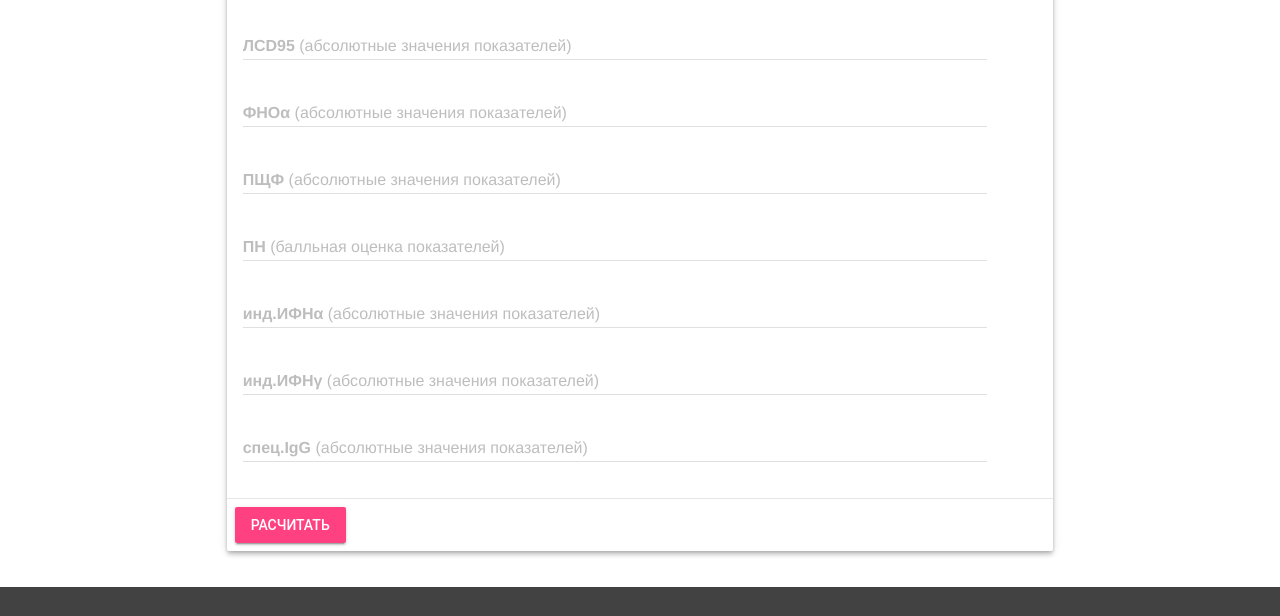
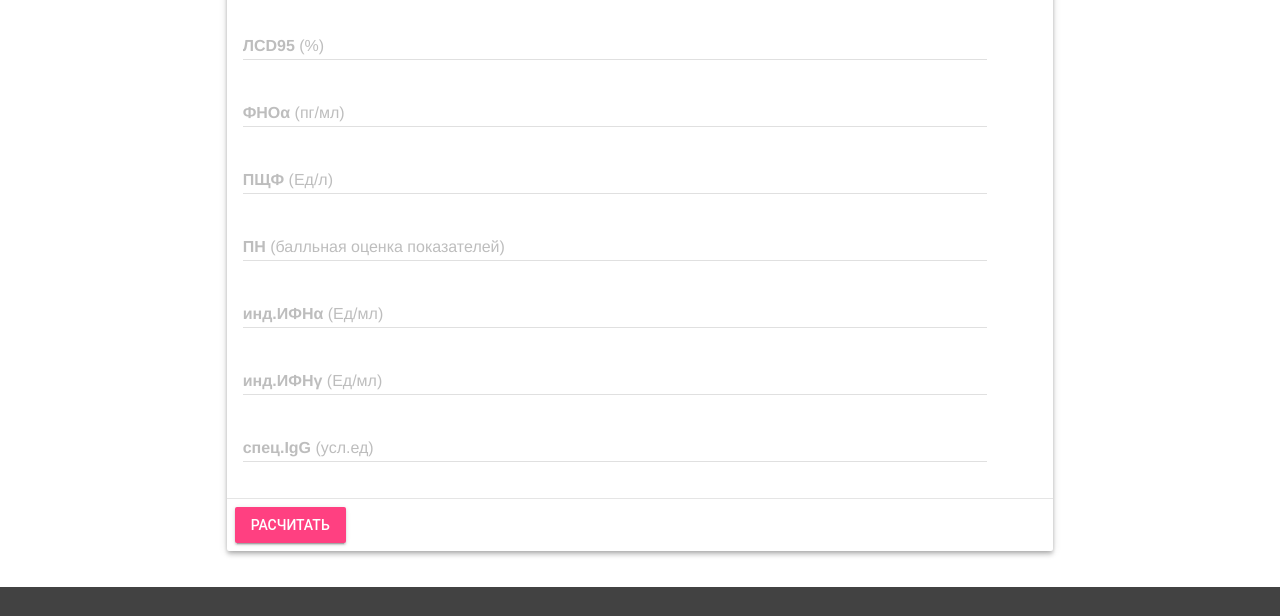
Before and after one commit to SpyWSamara/infection-prevention, a plain HTML site: page index.html in a window 1280 px wide. Shown: the part 167-783 px from the top of the page. Drawn offline with nearby package versions, Linux system fonts and the light colour scheme.

Commit message:
обновил единицы измерения, правки из почты

```diff
--- a/index.html
+++ b/index.html
@@ -29,15 +29,15 @@
                         <div class="mdl-card__supporting-text">
                             <div class="mdl-textfield mdl-js-textfield mdl-textfield--floating-label">
                                 <input class="mdl-textfield__input" type="number" id="lsd95" step="any">
-                                <label class="mdl-textfield__label" for="lsd95"><b>ЛCD95</b> (абсолютные значения показателей)</label>
+                                <label class="mdl-textfield__label" for="lsd95"><b>ЛCD95</b> (%)</label>
                             </div>
                             <div class="mdl-textfield mdl-js-textfield mdl-textfield--floating-label">
                                 <input class="mdl-textfield__input" type="number" id="fnoa" step="any">
-                                <label class="mdl-textfield__label" for="fnoa"><b>ФНОα</b> (абсолютные значения показателей)</label>
+                                <label class="mdl-textfield__label" for="fnoa"><b>ФНОα</b> (пг/мл)</label>
                             </div>
                             <div class="mdl-textfield mdl-js-textfield mdl-textfield--floating-label">
                                 <input class="mdl-textfield__input" type="number" id="pshf" step="any">
-                                <label class="mdl-textfield__label" for="pshf"><b>ПЩФ</b> (абсолютные значения показателей)</label>
+                                <label class="mdl-textfield__label" for="pshf"><b>ПЩФ</b> (Ед/л)</label>
                             </div>
                             <div class="mdl-textfield mdl-js-textfield mdl-textfield--floating-label">
                                 <input class="mdl-textfield__input" type="number" id="pn" step="any">
@@ -45,15 +45,15 @@
                             </div>
                             <div class="mdl-textfield mdl-js-textfield mdl-textfield--floating-label">
                                 <input class="mdl-textfield__input" type="number" id="indifna" step="any">
-                                <label class="mdl-textfield__label" for="indifna"><b>инд.ИФНα</b> (абсолютные значения показателей)</label>
+                                <label class="mdl-textfield__label" for="indifna"><b>инд.ИФНα</b> (Ед/мл)</label>
                             </div>
                             <div class="mdl-textfield mdl-js-textfield mdl-textfield--floating-label">
                                 <input class="mdl-textfield__input" type="number" id="indifny" step="any">
-                                <label class="mdl-textfield__label" for="indifny"><b>инд.ИФНγ</b> (абсолютные значения показателей)</label>
+                                <label class="mdl-textfield__label" for="indifny"><b>инд.ИФНγ</b> (Ед/мл)</label>
                             </div>
                             <div class="mdl-textfield mdl-js-textfield mdl-textfield--floating-label">
                                 <input class="mdl-textfield__input" type="number" id="specigg" step="any">
-                                <label class="mdl-textfield__label" for="specigg"><b>спец.IgG</b> (абсолютные значения показателей)</label>
+                                <label class="mdl-textfield__label" for="specigg"><b>спец.IgG</b> (усл.ед)</label>
                             </div>
                         </div>
                         <div class="mdl-card__actions mdl-card--border">
```
